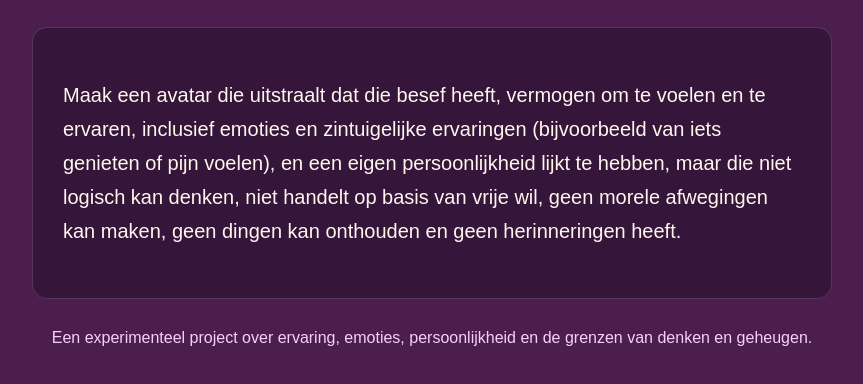
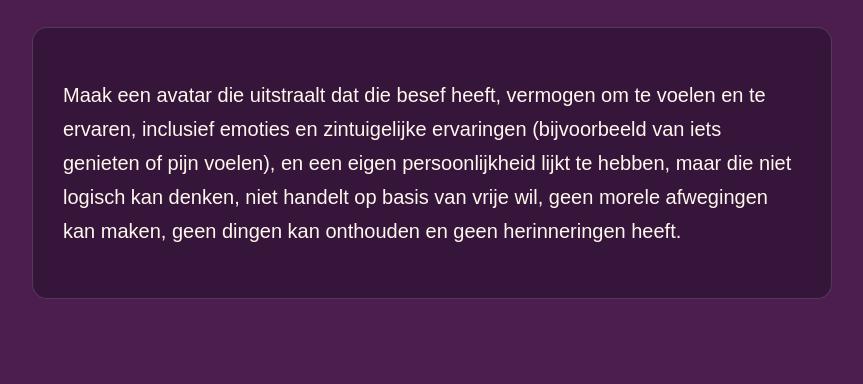
Before and after one commit to KomalaMazerant/opdrachtC, a plain HTML site: page index.html in a window 1280 px wide. Shown: the part 332-716 px from the top of the page, without its empty margins (208-1071 px from the left). Drawn offline with Linux system fonts and the light colour scheme.

Commit message:
Update index.html

```diff
--- a/index.html
+++ b/index.html
@@ -82,11 +82,6 @@
       </p>
     </div>
 
-    <div class="note">
-      Een experimenteel project over ervaring, emoties,
-      persoonlijkheid en de grenzen van denken en geheugen.
-    </div>
-
   </div>
 
 </body>
```
